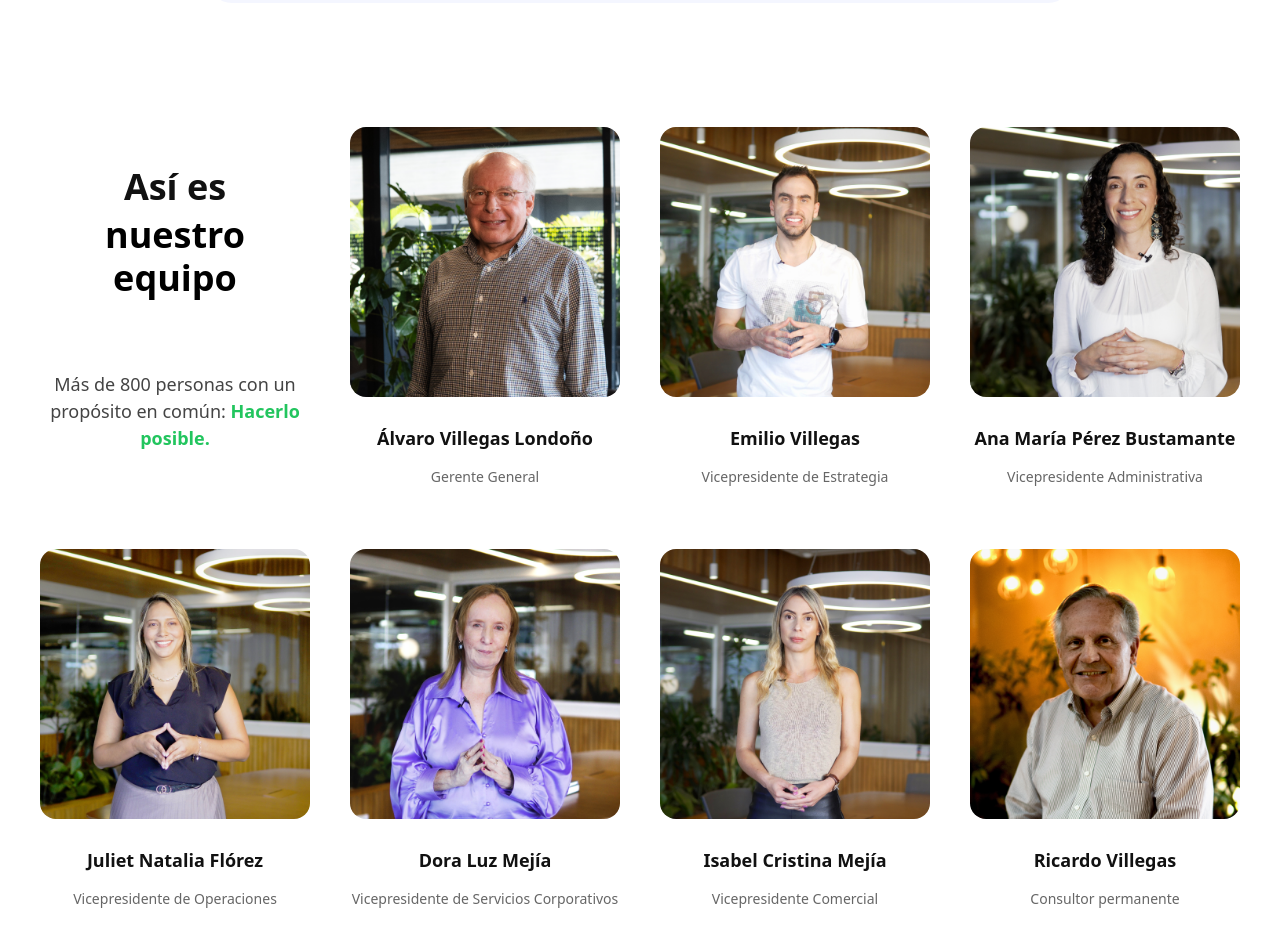
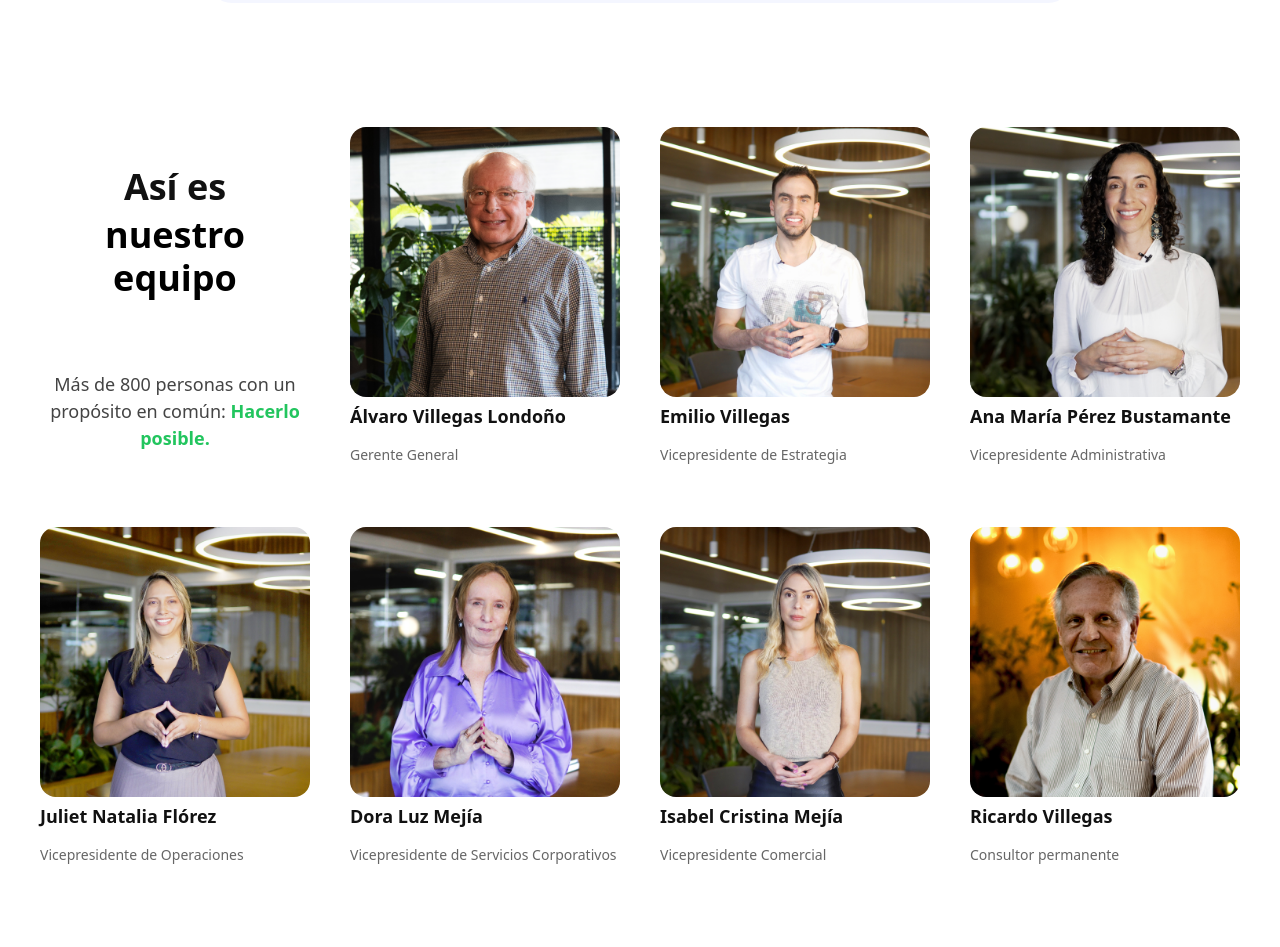
Before and after one commit to unax-globant/sistecredito-Practica, a React (Vite) app: page / in a window 1280 px wide. Shown: the part 3680-4627 px from the top of the page. Built offline with nearby package versions, Linux system fonts and the light colour scheme.

Commit message:
Actualizacion estilos

```diff
--- a/src/components/templates/team/team.css
+++ b/src/components/templates/team/team.css
@@ -34,7 +34,7 @@
 }
 
 .team-card {
-  text-align: center;
+  text-align: left;
 }
 
 .team-image {
@@ -42,7 +42,7 @@
   aspect-ratio: 1 / 1;
   object-fit: cover;
   border-radius: 16px;
-  margin-bottom: 4px;
+  margin-bottom: -18px;
 }
 
 
```
